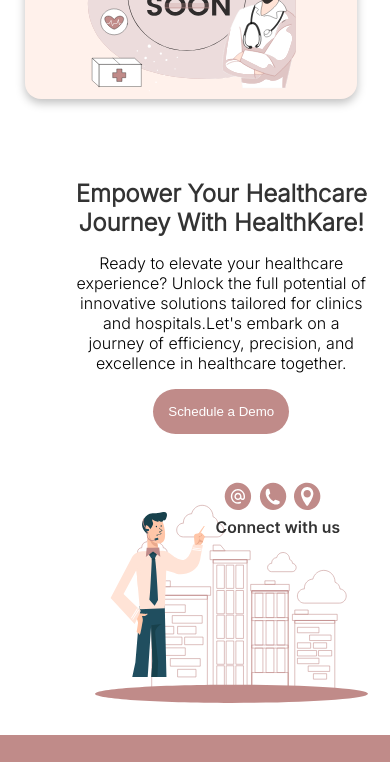
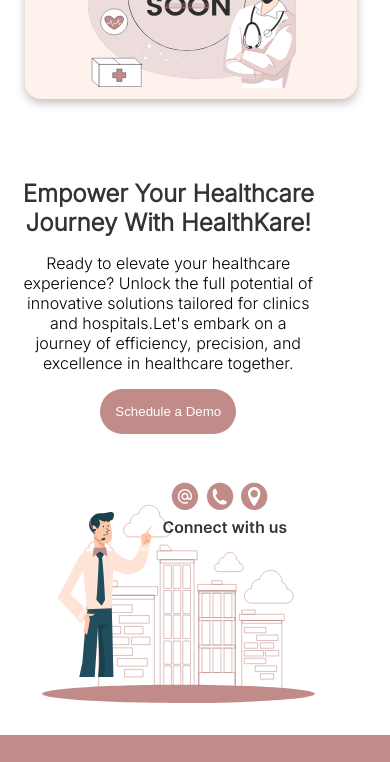
Before and after one commit to shivanjali0212/HealthKare, a plain HTML site: page index.html in a window 390 px wide. Shown: the part 5240-6002 px from the top of the page. Drawn offline with Linux system fonts and the light colour scheme; a web font is replaced by a local one.

Commit message:
Update style.css

```diff
--- a/style.css
+++ b/style.css
@@ -469,7 +469,8 @@ nav ul li:hover{
     }
     .container2{
         width:75%;
-        padding: 0px 25px 20px 25px;
+        padding: 0px 22px 20px 22px;
+        margin-left:0;
         text-align: center;
     }
     .func1{
```
